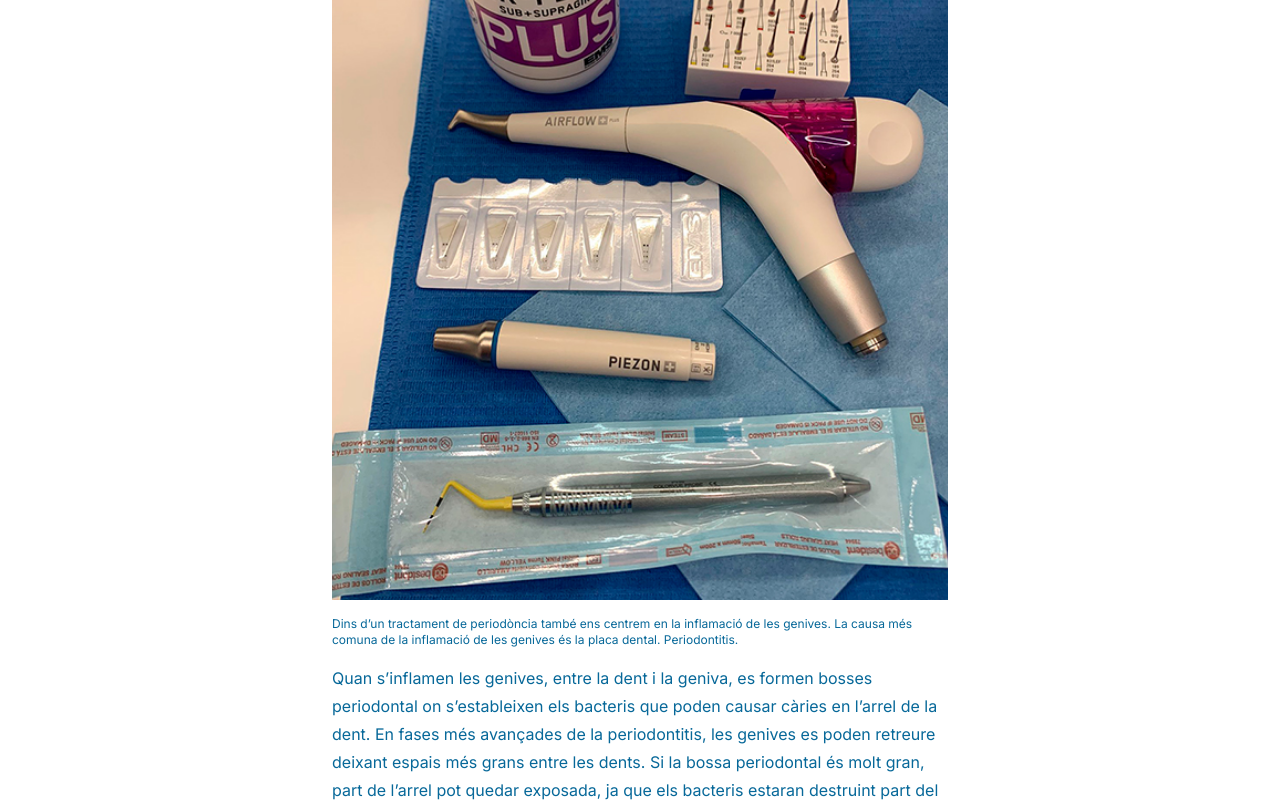
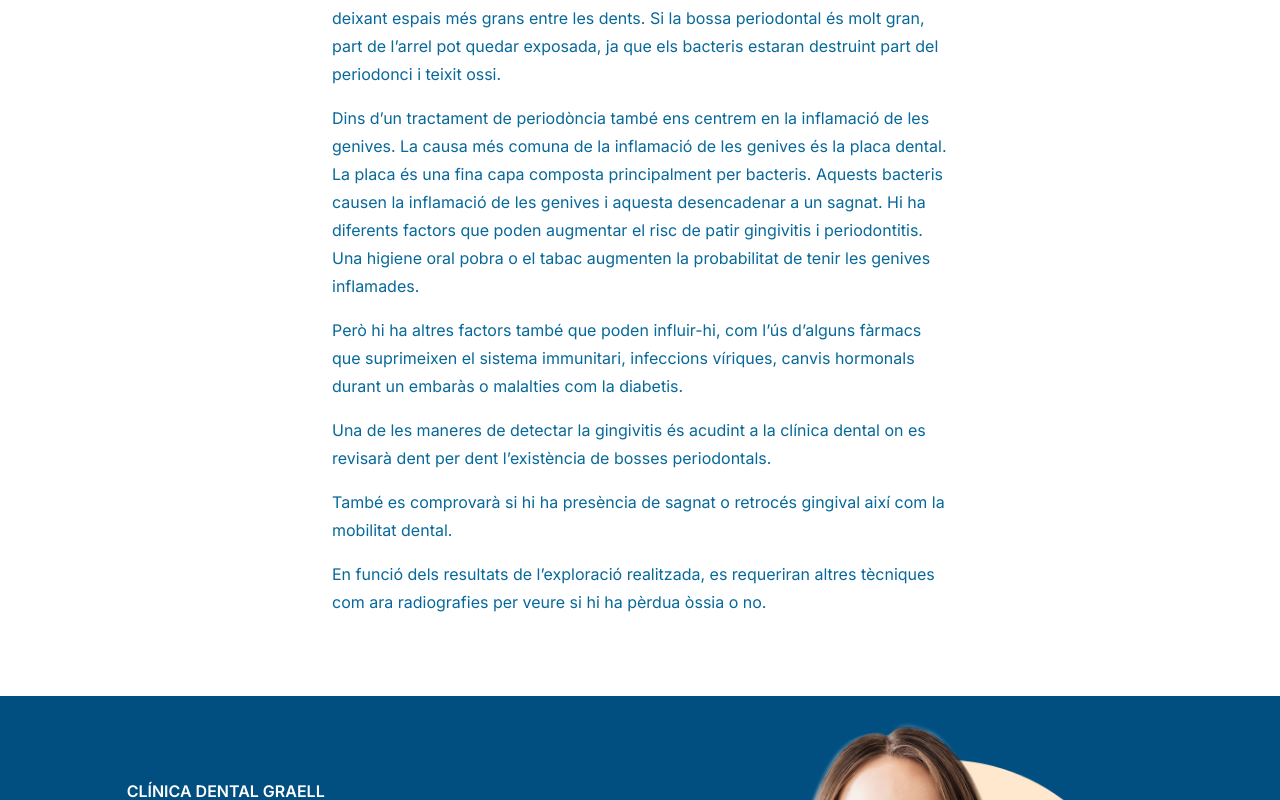
Before and after one commit to juliramon/clinicadentalgraell, a Next.js app: page /especialitats/periodoncia in a window 1280 px wide. Shown: the part 2432-3232 px from the top of the page. Built offline with nearby package versions, Linux system fonts and the light colour scheme.

Commit message:
chore: front --> update img periodoncia

```diff
--- a/pages/especialitats/periodoncia.js
+++ b/pages/especialitats/periodoncia.js
@@ -204,25 +204,6 @@
                   i mal alè però normalment no apareixen fins que la
                   periodontitis ja és avançada.
                 </p>
-                <div className="w-full mt-4 mb-16">
-                  <picture>
-                    <img
-                      src="../especialitats/periodoncia-2.jpg"
-                      data-src="../especialitats/periodoncia-2.jpg"
-                      alt="Periodòncia"
-                      width="400"
-                      height="300"
-                      className="object-cover object-center w-full h-full"
-                      loading="lazy"
-                    />
-                    <figcaption className="text-xs mt-4">
-                      Dins d’un tractament de periodòncia també ens centrem en
-                      la inflamació de les genives. La causa més comuna de la
-                      inflamació de les genives és la placa dental.
-                      Periodontitis.
-                    </figcaption>
-                  </picture>
-                </div>
                 <p>
                   Quan s’inflamen les genives, entre la dent i la geniva, es
                   formen bosses periodontal on s’estableixen els bacteris que
```
Also changed, not shown: public/especialitats/periodoncia-1.jpg.
